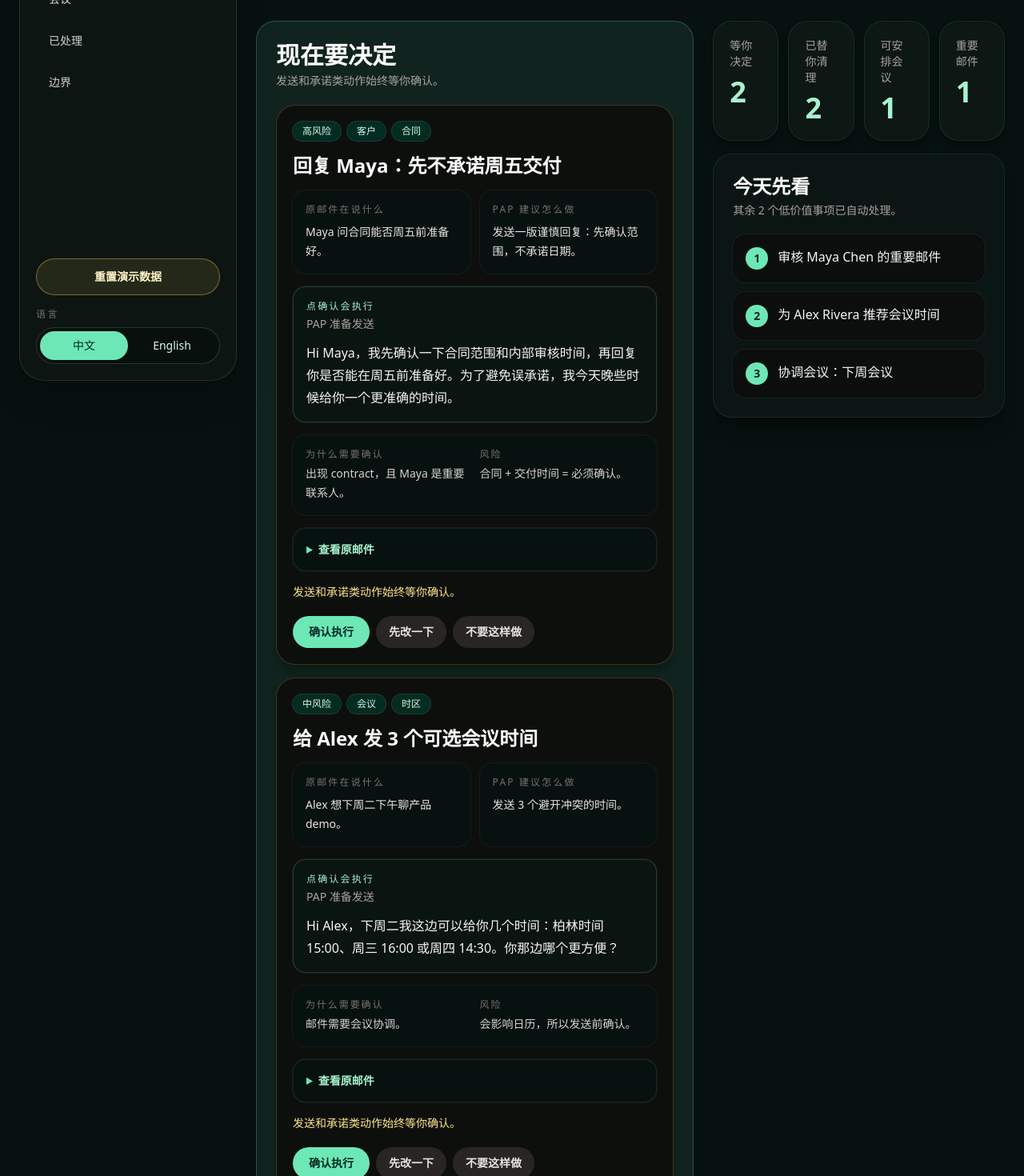
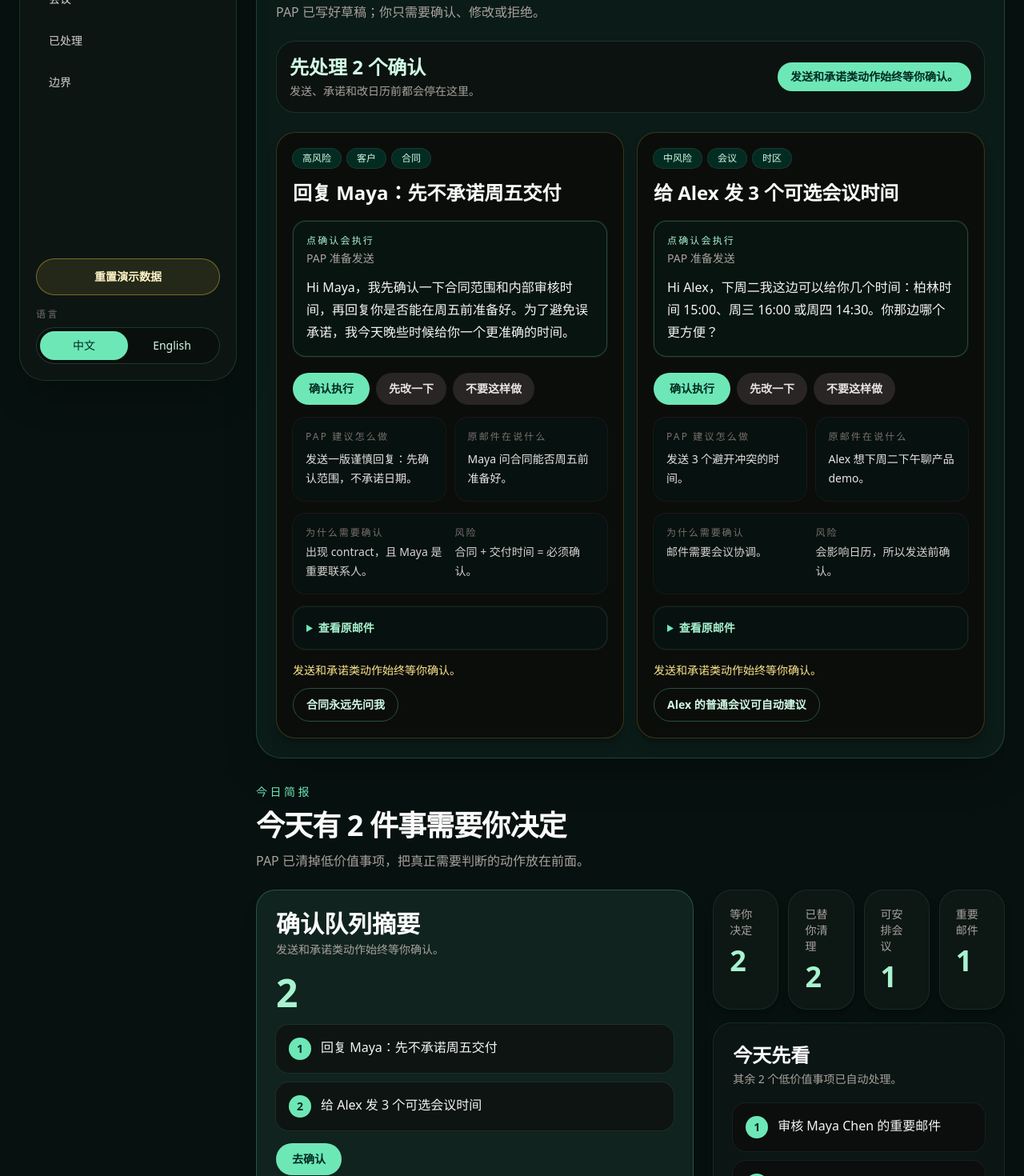
Before and after one commit to dmo736647-pixel/PAP, a Next.js app: page / in a window 1280 px wide. Shown: the part 300-1770 px from the top of the page at 80% size. Built offline with nearby package versions, Linux system fonts and the light colour scheme.

Commit message:
feat: emphasize PAP action outcomes

```diff
--- a/src/app/pap-dashboard.tsx
+++ b/src/app/pap-dashboard.tsx
@@ -99,13 +99,16 @@ const copy = {
     handledMetric: '已替你清理',
     meetingMetric: '可安排会议',
     importantMetric: '重要邮件',
+    meetingsDone: '会议协调已处理完。',
     topPriorities: '今天先看',
-    pendingPreview: '现在要决定',
+    pendingPreview: '确认队列摘要',
     autoSummary: '其余 {count} 个低价值事项已自动处理。',
+    previewCta: '去确认',
     pending: '待你确认',
     pendingHeading: '这些动作等你点头',
-    pendingDescription: '先看建议动作；原因、风险和来源收在卡片底部。',
-    filters: '全部 · 回复 · 会议 · 高风险',
+    pendingDescription: 'PAP 已写好草稿；你只需要确认、修改或拒绝。',
+    pendingQueueSummary: '先处理 {count} 个确认',
+    pendingQueueTrust: '发送、承诺和改日历前都会停在这里。',
     recommendation: '建议动作',
     why: '为什么',
     riskNote: '风险',
@@ -166,6 +169,20 @@ const copy = {
     startHour: '开始',
     endHour: '结束',
     activity: '刚刚完成',
+    outcomeTitle: 'PAP 刚刚完成并留痕',
+    outcomeSummary: '本轮已完成 {count} 个动作 · 已留下 {count} 条记录',
+    outcomeConfirmed: '已执行：{title}。待确认列表已更新，记录已保存。',
+    outcomeRejected: '已拒绝：{title}。PAP 不会执行这一步，记录已保存。',
+    outcomeDraftEdited: '草稿已保存：{title}。下次确认会使用修改版。',
+    outcomeSettingsChanged: '边界已更新：{title}。以后会按新规则处理。',
+    outcomeSlotUsed: '会议时间已选：{title}。可追踪记录已保存。',
+    outcomeMoreOptions: '已请求更多时间：{title}。PAP 会继续找更合适的选项。',
+    meetingInlineDone: '已选择这个会议时间，并保存到本地演示记录。',
+    meetingInlineMore: '已请求更多时间，PAP 会继续找更合适的选项。',
+    outcomeUndone: '已撤销：{title}。这次自动处理已回退并留痕。',
+    outcomeWrong: '已记录纠正：{title}。PAP 会把这次反馈作为边界信号。',
+    outcomeAlwaysAsk: '已记住偏好：{title}。以后类似事项会先问你。',
+    localRecordSaved: '已保存到本地演示记录。',
     confirmedTitle: '已确认',
     rejectedTitle: '已拒绝',
     undoneTitle: '已撤销',
@@ -208,13 +225,16 @@ const copy = {
     handledMetric: 'Cleared for you',
     meetingMetric: 'Ready meetings',
     importantMetric: 'Important emails',
+    meetingsDone: 'Meeting coordination is done.',
     topPriorities: 'Start here',
-    pendingPreview: 'Decide now',
+    pendingPreview: 'Confirmation queue summary',
     autoSummary: '{count} low-value items were handled automatically.',
+    previewCta: 'Review confirmations',
     pending: 'Pending Confirmation',
     pendingHeading: 'These actions need your yes',
-    pendingDescription: 'Read the suggested action first; reason, risk, and source stay secondary.',
-    filters: 'All · Replies · Meetings · High risk',
+    pendingDescription: 'PAP has prepared the drafts; you only confirm, edit, or reject.',
+    pendingQueueSummary: 'Resolve {count} confirmations first',
+    pendingQueueTrust: 'Sends, commitments, and calendar changes stop here first.',
     recommendation: 'Suggested action',
     why: 'Why',
     riskNote: 'Risk',
@@ -275,6 +295,20 @@ const copy = {
     startHour: 'Start',
     endHour: 'End',
     activity: 'Just done',
+    outcomeTitle: 'PAP just completed this and kept a record',
+    outcomeSummary: '{count} actions completed this round · {count} records saved',
+    outcomeConfirmed: 'Done: {title}. The pending list was updated and the record was saved.',
+    outcomeRejected: 'Rejected: {title}. PAP will not do this step, and the record was saved.',
+    outcomeDraftEdited: 'Draft saved: {title}. The edited version will be used when you confirm.',
+    outcomeSettingsChanged: 'Rules updated: {title}. PAP will use this boundary next time.',
+    outcomeSlotUsed: 'Meeting time selected: {title}. A traceable record was saved.',
+    outcomeMoreOptions: 'More times requested: {title}. PAP will keep looking for better options.',
+    meetingInlineDone: 'This meeting time was selected and saved to the local demo record.',
+    meetingInlineMore: 'More times were requested, so PAP will keep looking for better options.',
+    outcomeUndone: 'Undone: {title}. The automatic handling was rolled back and recorded.',
+    outcomeWrong: 'Correction recorded: {title}. PAP will treat this as a boundary signal.',
+    outcomeAlwaysAsk: 'Preference saved: {title}. Similar items will ask you first.',
+    localRecordSaved: 'Saved to the local demo record.',
     confirmedTitle: 'Confirmed',
     rejectedTitle: 'Rejected',
     undoneTitle: 'Undone',
@@ -432,6 +466,9 @@ export default function Dashboard() {
   const automaticActions = briefing.automaticallyHandled.filter(
     (action) => !results.some((result) => result.id === action.id && result.status === 'undone'),
   );
+  const meetingSuggestions = briefing.meetingSuggestions.filter(
+    (suggestion) => !results.some((result) => result.id === `${suggestion.emailId}_slot`),
+  );
 
   function appendAuditEvent(actionId: string, title: string, eventType: AuditEventType) {
     setPersistedState((current) => ({
@@ -525,56 +562,16 @@ export default function Dashboard() {
 
   return (
     <AppShell locale={locale} onLocaleChange={setLocale} onResetDemo={resetDemo}>
-      <section id="today" className="space-y-6">
-        <PageHeader
-          eyebrow={t.todayBriefing}
-          title={interpolate(t.todayHeading, pendingActions.length)}
-          description={t.todaySubheading}
-        />
-        <div className="grid gap-6 xl:grid-cols-[1.2fr_0.8fr]">
-          <SectionPanel title={t.pendingPreview} description={t.neverSend} priority>
-            <div className="space-y-4">
-              {pendingActions.slice(0, 2).map((action) => (
-                <PendingConfirmationCard
-                  key={action.id}
-                  action={action}
-                  email={emailsById.get(action.emailId)}
-                  locale={locale}
-                  compact
-                  editedDraft={editedDrafts[action.id]}
-                  editing={editingActionId === action.id}
-                  draft={draft}
-                  onDraftChange={setDraft}
-                  onConfirm={() => recordActionResult(action, 'confirmed')}
-                  onReject={() => recordActionResult(action, 'rejected')}
-                  onEdit={() => startEdit(action)}
-                  onSave={() => saveEdit(action)}
-                  onCancel={() => setEditingActionId(null)}
-                  onRuleAction={() => recordResult(localizedAction(action, locale).ruleAction, 'alwaysAsk', `${action.id}_rule`)}
-                />
-              ))}
-            </div>
-          </SectionPanel>
-          <div className="space-y-4">
-            <MetricGrid
-              metrics={[
-                { label: t.pendingMetric, value: pendingActions.length },
-                { label: t.handledMetric, value: automaticActions.length },
-                { label: t.meetingMetric, value: briefing.meetingSuggestions.length },
-                { label: t.importantMetric, value: briefing.importantEmails.length },
-              ]}
-            />
-            <SectionPanel title={t.topPriorities} description={interpolate(t.autoSummary, briefing.lowValueHandledCount)}>
-              <BriefingPriorityList priorities={briefing.topPriorities.slice(0, 3)} locale={locale} />
-            </SectionPanel>
+      <OutcomeFeedbackBar locale={locale} events={persistedState.auditEvents} />
+
+      <section id="pending" className="space-y-6 rounded-[2rem] border border-emerald-300/20 bg-[#0b1b17] p-4 shadow-2xl shadow-black/25 md:p-6">
+        <PageHeader eyebrow={t.pending} title={t.pendingHeading} description={t.pendingDescription} />
+        <div className="grid gap-3 rounded-3xl border border-emerald-300/15 bg-stone-950/50 p-4 text-sm text-stone-300 md:grid-cols-[1fr_auto] md:items-center">
+          <div>
+            <p className="text-2xl font-semibold text-emerald-100">{interpolate(t.pendingQueueSummary, pendingActions.length)}</p>
+            <p className="mt-1 text-stone-400">{t.pendingQueueTrust}</p>
           </div>
-        </div>
-      </section>
-
-      <section id="pending" className="space-y-6">
-        <PageHeader eyebrow={t.pending} title={t.pendingHeading} description={t.pendingDescription} />
-        <div className="rounded-2xl border border-emerald-300/10 bg-stone-950/50 px-4 py-3 text-sm text-stone-300">
-          {t.filters}
+          <p className="rounded-full bg-emerald-300 px-4 py-2 text-sm font-semibold text-emerald-950">{t.neverSend}</p>
         </div>
         <div className="grid gap-4 lg:grid-cols-2">
           {pendingActions.map((action) => (
@@ -598,15 +595,61 @@ export default function Dashboard() {
         </div>
       </section>
 
+      <section id="today" className="space-y-6">
+        <PageHeader
+          eyebrow={t.todayBriefing}
+          title={interpolate(t.todayHeading, pendingActions.length)}
+          description={t.todaySubheading}
+        />
+        <div className="grid gap-6 xl:grid-cols-[1.2fr_0.8fr]">
+          <SectionPanel title={t.pendingPreview} description={t.neverSend} priority>
+            <div className="space-y-4">
+              <p className="text-5xl font-semibold text-emerald-200">{pendingActions.length}</p>
+              <ol className="space-y-3">
+                {pendingActions.slice(0, 2).map((action, index) => (
+                  <li key={action.id} className="flex gap-3 rounded-2xl bg-stone-950/60 p-4 text-stone-100 ring-1 ring-white/5">
+                    <span className="flex h-7 w-7 shrink-0 items-center justify-center rounded-full bg-emerald-300 text-sm font-semibold text-emerald-950">
+                      {index + 1}
+                    </span>
+                    <span>{localizedAction(action, locale).title}</span>
+                  </li>
+                ))}
+              </ol>
+              <a className="inline-flex rounded-full bg-emerald-300 px-5 py-2.5 text-sm font-semibold text-emerald-950" href="#pending">
+                {t.previewCta}
+              </a>
+            </div>
+          </SectionPanel>
+          <div className="space-y-4">
+            <MetricGrid
+              metrics={[
+                { label: t.pendingMetric, value: pendingActions.length },
+                { label: t.handledMetric, value: automaticActions.length },
+                { label: t.meetingMetric, value: meetingSuggestions.length },
+                { label: t.importantMetric, value: briefing.importantEmails.length },
+              ]}
+            />
+            <SectionPanel title={t.topPriorities} description={interpolate(t.autoSummary, briefing.lowValueHandledCount)}>
+              <BriefingPriorityList priorities={briefing.topPriorities.slice(0, 3)} locale={locale} />
+            </SectionPanel>
+          </div>
+        </div>
+      </section>
+
       <section id="meetings" className="space-y-6">
         <PageHeader eyebrow={t.meeting} title={t.meetingHeading} description={t.meetingDescription} />
         <div className="grid gap-4 lg:grid-cols-2">
-          {briefing.meetingSuggestions.map((suggestion) => (
+          {meetingSuggestions.length === 0 ? (
+            <p className="rounded-3xl border border-emerald-300/10 bg-stone-950/70 p-5 text-sm font-medium text-emerald-100 shadow-lg shadow-black/20">
+              {t.meetingsDone}
+            </p>
+          ) : meetingSuggestions.map((suggestion) => (
             <MeetingSuggestionCard
               key={suggestion.emailId}
               suggestion={suggestion}
               email={emailsById.get(suggestion.emailId)}
               locale={locale}
+              result={results.find((result) => result.id === `${suggestion.emailId}_more`)}
               onUseSlot={(title) => recordResult(title, 'slotUsed', `${suggestion.emailId}_slot`)}
               onMoreTimes={(title) => recordResult(title, 'moreOptions', `${suggestion.emailId}_more`)}
             />
@@ -788,7 +831,6 @@ function PendingConfirmationCard(props: {
   action: SuggestedAction;
   email?: EmailMessage;
   locale: Locale;
-  compact?: boolean;
   editedDraft?: string;
   editing?: boolean;
   draft?: string;
@@ -811,20 +853,8 @@ function PendingConfirmationCard(props: {
           <Chip key={chip}>{chip}</Chip>
         ))}
       </div>
-      <div className="mt-4">
-        <h3 className="text-2xl font-semibold leading-tight text-stone-50">{action.title}</h3>
-      </div>
-      <div className="mt-4 grid gap-3 text-sm md:grid-cols-2">
-        <div className="rounded-2xl bg-[#07110f] p-4 ring-1 ring-white/5">
-          <p className="text-xs uppercase tracking-[0.18em] text-stone-500">{t.originalSummary}</p>
-          <p className="mt-2 leading-6 text-stone-200">{action.sourceSummary}</p>
-        </div>
-        <div className="rounded-2xl bg-[#07110f] p-4 ring-1 ring-white/5">
-          <p className="text-xs uppercase tracking-[0.18em] text-stone-500">{t.papSuggestion}</p>
-          <p className="mt-2 leading-6 text-stone-200">{action.recommendation}</p>
-        </div>
-      </div>
-      <div className="mt-4 rounded-2xl border border-emerald-300/20 bg-emerald-950/20 p-4 ring-1 ring-white/5">
+      <h3 className="mt-4 text-2xl font-semibold leading-tight text-stone-50">{action.title}</h3>
+      <div className="mt-5 rounded-2xl border border-emerald-300/25 bg-emerald-950/25 p-4 ring-1 ring-white/5">
         <p className="text-xs uppercase tracking-[0.18em] text-emerald-200">{t.confirmOutcome}</p>
         <p className="mt-1 text-sm text-stone-400">{t.preparedDraft}</p>
         {props.editing ? (
@@ -846,19 +876,29 @@ function PendingConfirmationCard(props: {
           <p className="mt-3 whitespace-pre-wrap text-base leading-7 text-stone-100">{preparedDraft ?? t.noDraftNeeded}</p>
         )}
       </div>
+      <div className="mt-5 flex flex-wrap gap-2">
+        <button className="rounded-full bg-emerald-300 px-5 py-2.5 text-sm font-semibold text-emerald-950" onClick={props.onConfirm}>{t.confirm}</button>
+        <button className="rounded-full bg-stone-800 px-4 py-2.5 text-sm font-semibold text-stone-200" onClick={props.onEdit}>{t.edit}</button>
+        <button className="rounded-full bg-stone-800 px-4 py-2.5 text-sm font-semibold text-stone-200" onClick={props.onReject}>{t.reject}</button>
+      </div>
+      <div className="mt-4 grid gap-3 text-sm md:grid-cols-2">
+        <div className="rounded-2xl bg-[#07110f] p-4 ring-1 ring-white/5">
+          <p className="text-xs uppercase tracking-[0.18em] text-stone-500">{t.papSuggestion}</p>
+          <p className="mt-2 leading-6 text-stone-200">{action.recommendation}</p>
+        </div>
+        <div className="rounded-2xl bg-[#07110f] p-4 ring-1 ring-white/5">
+          <p className="text-xs uppercase tracking-[0.18em] text-stone-500">{t.originalSummary}</p>
+          <p className="mt-2 leading-6 text-stone-200">{action.sourceSummary}</p>
+        </div>
+      </div>
       <div className="mt-4 grid gap-3 rounded-2xl bg-[#07110f] p-4 text-sm ring-1 ring-white/5 md:grid-cols-2">
         <DetailLine label={t.confirmationReason}>{action.rationale}</DetailLine>
         <DetailLine label={t.riskNote}>{action.riskNote}</DetailLine>
       </div>
       {props.email && <OriginalEmail email={props.email} locale={props.locale} />}
       <p className="mt-4 text-sm font-medium text-amber-200">{t.neverSend}</p>
-      <div className="mt-5 flex flex-wrap gap-2">
-        <button className="rounded-full bg-emerald-300 px-5 py-2.5 text-sm font-semibold text-emerald-950" onClick={props.onConfirm}>{t.confirm}</button>
-        <button className="rounded-full bg-stone-800 px-4 py-2.5 text-sm font-semibold text-stone-200" onClick={props.onEdit}>{t.edit}</button>
-        <button className="rounded-full bg-stone-800 px-4 py-2.5 text-sm font-semibold text-stone-200" onClick={props.onReject}>{t.reject}</button>
-        {!props.compact && (
-          <button className="rounded-full border border-emerald-300/30 px-4 py-2.5 text-sm font-semibold text-emerald-100" onClick={props.onRuleAction}>{action.ruleAction}</button>
-        )}
+      <div className="mt-3">
+        <button className="rounded-full border border-emerald-300/30 px-4 py-2.5 text-sm font-semibold text-emerald-100" onClick={props.onRuleAction}>{action.ruleAction}</button>
       </div>
     </article>
   );
@@ -903,6 +943,7 @@ function MeetingSuggestionCard(props: {
   suggestion: MeetingSuggestion;
   email?: EmailMessage;
   locale: Locale;
+  result?: ActionResult;
   onUseSlot: (title: string) => void;
   onMoreTimes: (title: string) => void;
 }) {
@@ -938,6 +979,11 @@ function MeetingSuggestionCard(props: {
         <p className="mt-2 text-base leading-7 text-stone-200">{meeting.draftReply}</p>
       </div>
       {props.email && <OriginalEmail email={props.email} locale={props.locale} />}
+      {props.result && (
+        <p className="mt-4 rounded-2xl border border-emerald-300/20 bg-emerald-950/30 p-4 text-sm font-medium text-emerald-100">
+          {props.result.status === 'slotUsed' ? t.meetingInlineDone : t.meetingInlineMore}
+        </p>
+      )}
       <div className="mt-5 flex flex-wrap gap-2">
         <button className="rounded-full bg-emerald-300 px-4 py-2 text-sm font-semibold text-emerald-950" onClick={() => props.onUseSlot(firstSlot ? `${meeting.title} · ${formatTimeInZone(firstSlot.startsAt, props.locale, meeting.participantTimeZone)}` : meeting.title)}>{t.useSlot}</button>
         <button className="rounded-full bg-stone-800 px-4 py-2 text-sm font-semibold text-stone-200">{t.editReply}</button>
@@ -1154,6 +1200,25 @@ function AutomationBoundarySection(props: {
   );
 }
 
+function OutcomeFeedbackBar(props: { locale: Locale; events: AuditEvent[] }) {
+  const t = copy[props.locale];
+  const latestEvent = latestAuditEvent(props.events);
+
+  if (!latestEvent) return null;
+
+  return (
+    <section className="rounded-[2rem] border border-emerald-300/20 bg-[linear-gradient(135deg,#12352d,#07110f)] p-5 shadow-2xl shadow-black/25 md:flex md:items-center md:justify-between md:gap-6">
+      <div>
+        <p className="text-sm font-medium uppercase tracking-[0.25em] text-emerald-200">{t.outcomeTitle}</p>
+        <p className="mt-3 text-lg font-semibold leading-7 text-stone-50">{outcomeMessage(latestEvent, props.locale)}</p>
+      </div>
+      <p className="mt-4 rounded-full bg-emerald-300 px-4 py-2 text-sm font-semibold text-emerald-950 md:mt-0">
+        {interpolate(t.outcomeSummary, props.events.length)}
+      </p>
+    </section>
+  );
+}
+
 function ActivityPanels(props: { locale: Locale; events: AuditEvent[] }) {
   const t = copy[props.locale];
   const panels: Array<{ status: AuditEventType; title: string; prefix: string }> = [
@@ -1168,7 +1233,12 @@ function ActivityPanels(props: { locale: Locale; events: AuditEvent[] }) {
     { status: 'settingsChanged', title: props.locale === 'zh' ? '边界已更新' : 'Rules updated', prefix: props.locale === 'zh' ? '已更新：' : 'Updated: ' },
   ];
   const activePanels = panels
-    .map((panel) => ({ ...panel, events: props.events.filter((event) => event.eventType === panel.status) }))
+    .map((panel) => ({
+      ...panel,
+      events: props.events
+        .filter((event) => event.eventType === panel.status)
+        .toSorted((first, second) => Date.parse(second.createdAt) - Date.parse(first.createdAt)),
+    }))
     .filter((panel) => panel.events.length > 0);
 
   if (activePanels.length === 0) return null;
@@ -1182,7 +1252,8 @@ function ActivityPanels(props: { locale: Locale; events: AuditEvent[] }) {
             <ul className="space-y-2 text-sm text-stone-300">
               {panel.events.map((event) => (
                 <li key={event.id} className="rounded-2xl bg-stone-950/60 p-4">
-                  {panel.prefix}{event.actionTitle}
+                  <p>{panel.prefix}{event.actionTitle}</p>
+                  <p className="mt-1 text-xs text-stone-500">{t.localRecordSaved}</p>
                 </li>
               ))}
             </ul>
@@ -1191,6 +1262,27 @@ function ActivityPanels(props: { locale: Locale; events: AuditEvent[] }) {
       </div>
     </section>
   );
+}
+
+function latestAuditEvent(events: AuditEvent[]) {
+  return events.toSorted((first, second) => Date.parse(second.createdAt) - Date.parse(first.createdAt))[0];
+}
+
+function outcomeMessage(event: AuditEvent, locale: Locale) {
+  const t = copy[locale];
+  const templates: Record<AuditEventType, string> = {
+    confirmed: t.outcomeConfirmed,
+    rejected: t.outcomeRejected,
+    undone: t.outcomeUndone,
+    wrong: t.outcomeWrong,
+    alwaysAsk: t.outcomeAlwaysAsk,
+    slotUsed: t.outcomeSlotUsed,
+    moreOptions: t.outcomeMoreOptions,
+    draftEdited: t.outcomeDraftEdited,
+    settingsChanged: t.outcomeSettingsChanged,
+  };
+
+  return interpolateTitle(templates[event.eventType], event.actionTitle);
 }
 
 function clampHour(value: number) {
@@ -1271,7 +1363,11 @@ function localizedMeeting(suggestion: MeetingSuggestion, locale: Locale): Locali
 }
 
 function interpolate(template: string, count: number) {
-  return template.replace('{count}', String(count));
+  return template.replaceAll('{count}', String(count));
+}
+
+function interpolateTitle(template: string, title: string) {
+  return template.replace('{title}', title);
 }
 
 function formatTimeInZone(value: string, locale: Locale, timeZone: string) {
```
Also changed, not shown: 1 other file (tests, documents, lock files or other folders).
